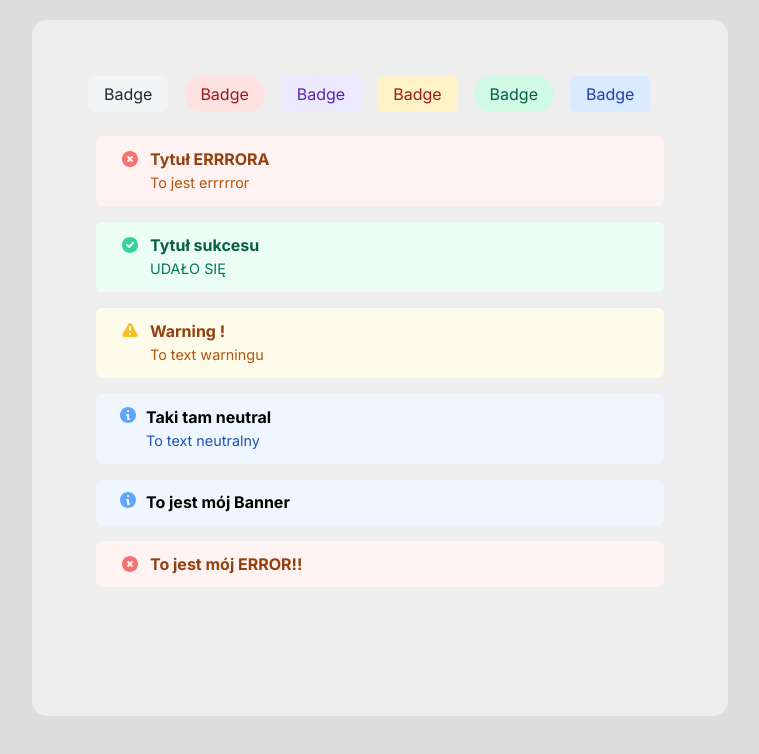
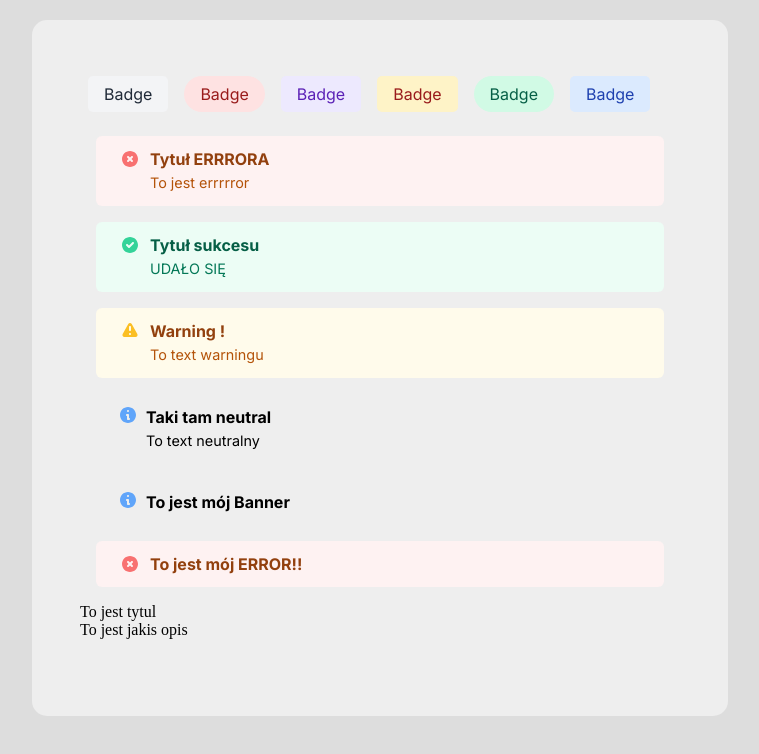
Before and after one commit to lukKotecki/component-library, a React (Vite) app: page / in a window 1280 px wide. Shown: the top 754 px of the page, without its empty margins (260-1019 px from the left). Built offline with nearby package versions, Linux system fonts and the light colour scheme.

Commit message:
started Card component

```diff
--- a/src/App.jsx
+++ b/src/App.jsx
@@ -2,6 +2,8 @@ import React from 'react'
 import Badge from './components/Badge'
 import Banner from './components/Banner/Banner'
 import BannerText from './components/Banner/BannerText'
+import Card from './components/Card/Card'
+import CardTitle from './components/Card/CardTitle'
 
 export default function App(){
   return (
@@ -43,6 +45,14 @@ export default function App(){
       <Banner type='error'>
         To jest mój ERROR!!
       </Banner>
+
+      <Card>
+        <CardTitle>
+          To jest tytul
+        </CardTitle>
+        To jest jakis opis
+      </Card>
+
     </div>
 
   )
--- a/src/components/Banner/Banner.jsx
+++ b/src/components/Banner/Banner.jsx
@@ -3,7 +3,7 @@ import BannerText from './BannerText'
 
 const ThemeContext = React.createContext()
 
-export default function Banner({children, type='neutral'}) {
+export default function Banner({children, type='neutralgit statu'}) {
 
     let icon =''
     switch(type){
--- /dev/null
+++ b/src/components/Card/Card.jsx
@@ -0,0 +1,9 @@
+import React from 'react'
+
+export default function Card({children}){
+    return (
+        <div className='card-container'>
+            {children}
+        </div>
+    )
+}
--- /dev/null
+++ b/src/components/Card/CardTitle.jsx
@@ -0,0 +1,9 @@
+import React from 'react'
+
+export default function CardTitle({children}){
+    return (
+        <div className='card-title-container'>
+            {children}
+        </div>
+    )
+}
```
